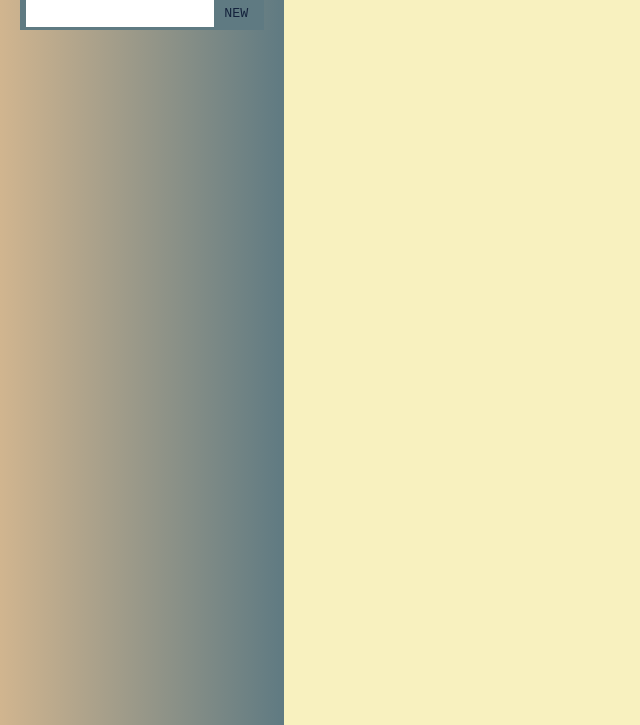
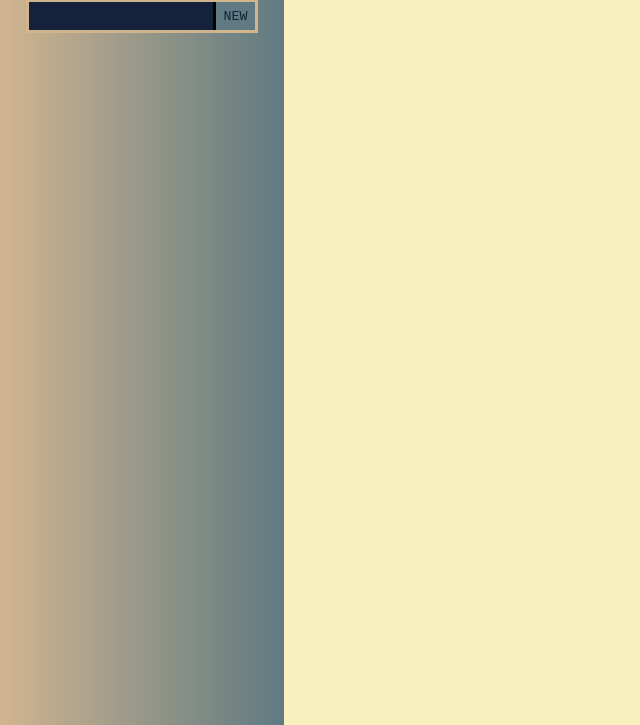
Before and after one commit to MSkagh/Not-another-todo-app, a plain HTML site: page index.html in a window 1280 px wide. Shown: the part 75-800 px from the top of the page, without its empty margins (0-640 px from the left). Drawn offline with Linux system fonts and the light colour scheme.

Commit message:
tweaks to the input-fields styling

```diff
--- a/styles/lists.css
+++ b/styles/lists.css
@@ -7,21 +7,26 @@
     display: grid;
     align-content: center;
     grid-auto-flow: column;
+    border: 3px solid var(--color-secondary);
+    background: var(--color-accent);
+
 
     #new-list-input {
-      box-shadow: -3px 0px 0px 3px var(--color-accent);
       text-indent: 5px;
+      height: 28px;
     }
 
     #new-list-button {
       border: none;
-      background: var(--color-accent);
-      box-shadow: 3px 0px 0px 3px var(--color-accent);
+     background-color: transparent;
+     border-left: 3px solid black;
+
+      /* box-shadow: 3px 0px 0px 3px var(--color-accent); */
     }
   }
   ul {
     padding-inline-start: 0;
-    margin-top: 1rem;
+    margin-top: 3rem;
     li {
       list-style: none;
       padding: 5px;
--- a/styles/main.css
+++ b/styles/main.css
@@ -19,9 +19,10 @@
   margin: 0;
   padding: 0;
   input {
-    height: 28px;
+    background-color: var(--color-text);
     color: var(--color-input-text);
     border: none;
+    cursor: text;
   }
   input:focus-within {
     outline: none;
@@ -30,7 +31,7 @@
 body {
   padding: 0;
   margin: 0;
-  background-color: var(--color-main);
+  background: var(--color-main);
   box-sizing: border-box;
 }
 .layout {
--- a/styles/tasks.css
+++ b/styles/tasks.css
@@ -20,6 +20,7 @@
       border-top-left-radius: 20px;
       border-bottom-left-radius: 20px;
       text-indent: 10px;
+      height: 28px;
     }
 
     #new-task-button {
```
